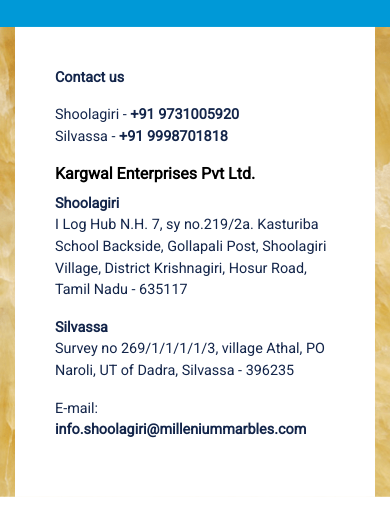
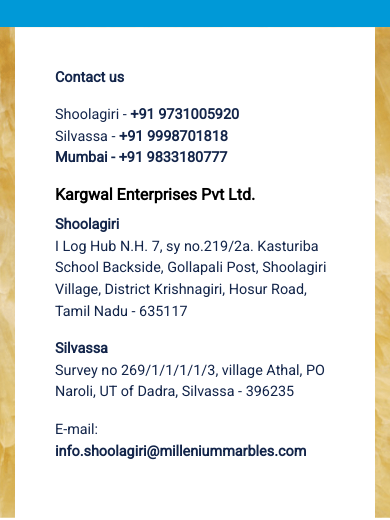
Before and after one commit to subham7/millenium-lead, a website: page public/index.html in a window 390 px wide. Shown: the part 4742-5262 px from the top of the page. Drawn offline with nearby package versions, Linux system fonts and the light colour scheme.

Commit message:
Phone number added

```diff
--- a/public/index.html
+++ b/public/index.html
@@ -201,7 +201,7 @@
           <div class="col-md-6 bg-ymarble">
             <div class="contact-card vertical-center">
               <p><b>Contact us</b></p>
-              <p>Shoolagiri - <b>+91 9731005920</b> <br /> Silvassa - <b>+91 9998701818</b></p>
+              <p>Shoolagiri - <b>+91 9731005920</b> <br /> Silvassa - <b>+91 9998701818 <br /> Mumbai - <b>+91 9833180777</b> </b></p>
               <h6>Kargwal Enterprises Pvt Ltd.</h6>
               <p><b>Shoolagiri</b> <br /> I Log Hub N.H. 7, sy no.219/2a. Kasturiba School Backside, Gollapali Post, Shoolagiri Village, District Krishnagiri,
               Hosur Road, Tamil Nadu - 635117</p>
```
